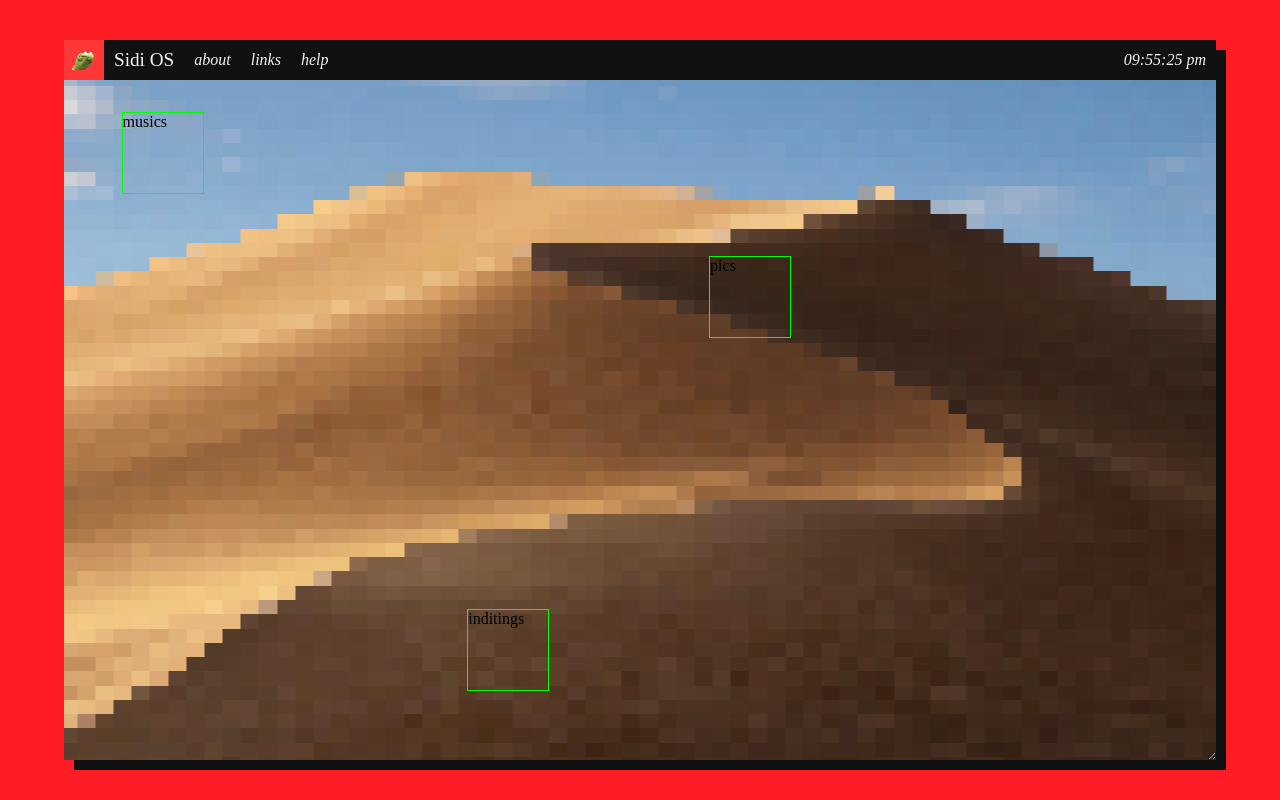
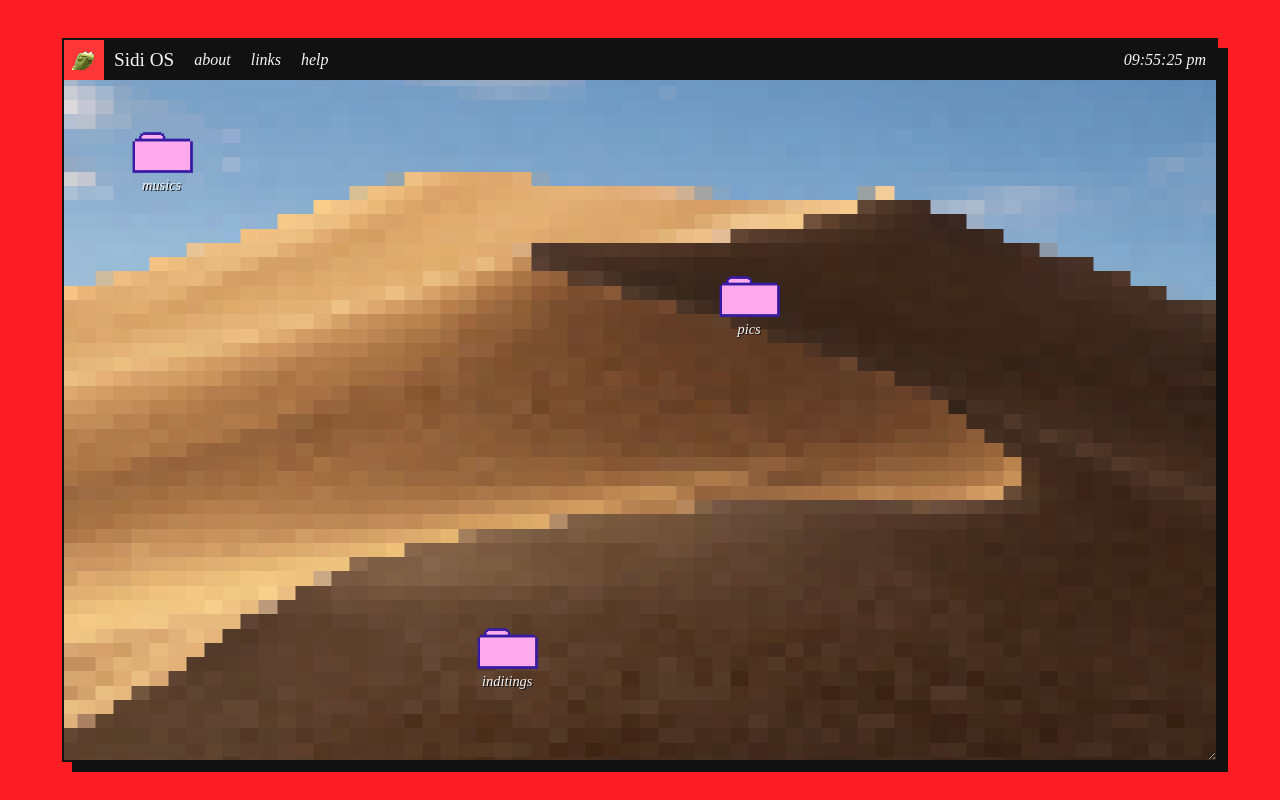
Before and after one commit to sidiousvic/www, a Svelte app: page / in a window 1280 px wide. Built offline with nearby package versions, Linux system fonts and the light colour scheme.

Commit message:
update folder markup

```diff
--- a/src/App.svelte
+++ b/src/App.svelte
@@ -50,9 +50,15 @@
       <menu-item><p>help</p></menu-item>
       <menu-item clock moveToRight><p>{time}</p></menu-item>
     </menu-bar>
-    <icon musics draggable="true" on:dragstart="{dragStart}">musics</icon>
-    <icon pics icon2 draggable="true" on:dragstart="{dragStart}">pics</icon>
-    <icon inditings draggable="true" on:dragstart="{dragStart}">inditings</icon>
+    <icon folder musics draggable="true" on:dragstart="{dragStart}"
+      ><p>musics</p></icon
+    >
+    <icon folder pics icon2 draggable="true" on:dragstart="{dragStart}"
+      ><p>pics</p></icon
+    >
+    <icon folder inditings draggable="true" on:dragstart="{dragStart}"
+      ><p>inditings</p></icon
+    >
   </main-window>
 </main>
 
@@ -71,7 +77,7 @@
     text-rendering: optimizeSpeed;
     padding: 0;
     margin: 0;
-    font-family: "Victor Mono";
+    font-family: "Dank Mono";
   }
 
   main {
@@ -99,6 +105,7 @@
     max-height: 90%;
     max-width: 90%;
     box-shadow: 10px 10px #111;
+    border: #111 2px solid;
   }
 
   menu-bar {
@@ -121,10 +128,6 @@
     background: #111;
     cursor: pointer;
     font-style: italic;
-  }
-
-  menu-item:hover {
-    font-style: normal;
   }
 
   kermitoid-logo {
@@ -150,11 +153,31 @@
   }
 
   icon {
+    display: flex;
+    justify-content: center;
+    align-items: center;
     width: 80px;
     height: 80px;
     position: absolute;
-    border: lime solid 1px;
   }
+  icon p {
+    font-size: 0.9rem;
+    font-style: oblique;
+    color: whitesmoke;
+    text-shadow: #111 1px 1px;
+    image-rendering: pixelated;
+    position: absolute;
+    bottom: 0;
+  }
+
+  [folder] {
+    background: url("./assets/folder_icon.png");
+    background-repeat: no-repeat;
+    background-position: center;
+    background-size: contain;
+    cursor: pointer;
+  }
+
   [image] {
     background-repeat: no-repeat;
     background-position: center;
@@ -174,10 +197,12 @@
     top: 10%;
     left: 5%;
   }
+
   [pics] {
     top: 30%;
     left: 56%;
   }
+
   [inditings] {
     top: 79%;
     left: 35%;
```
